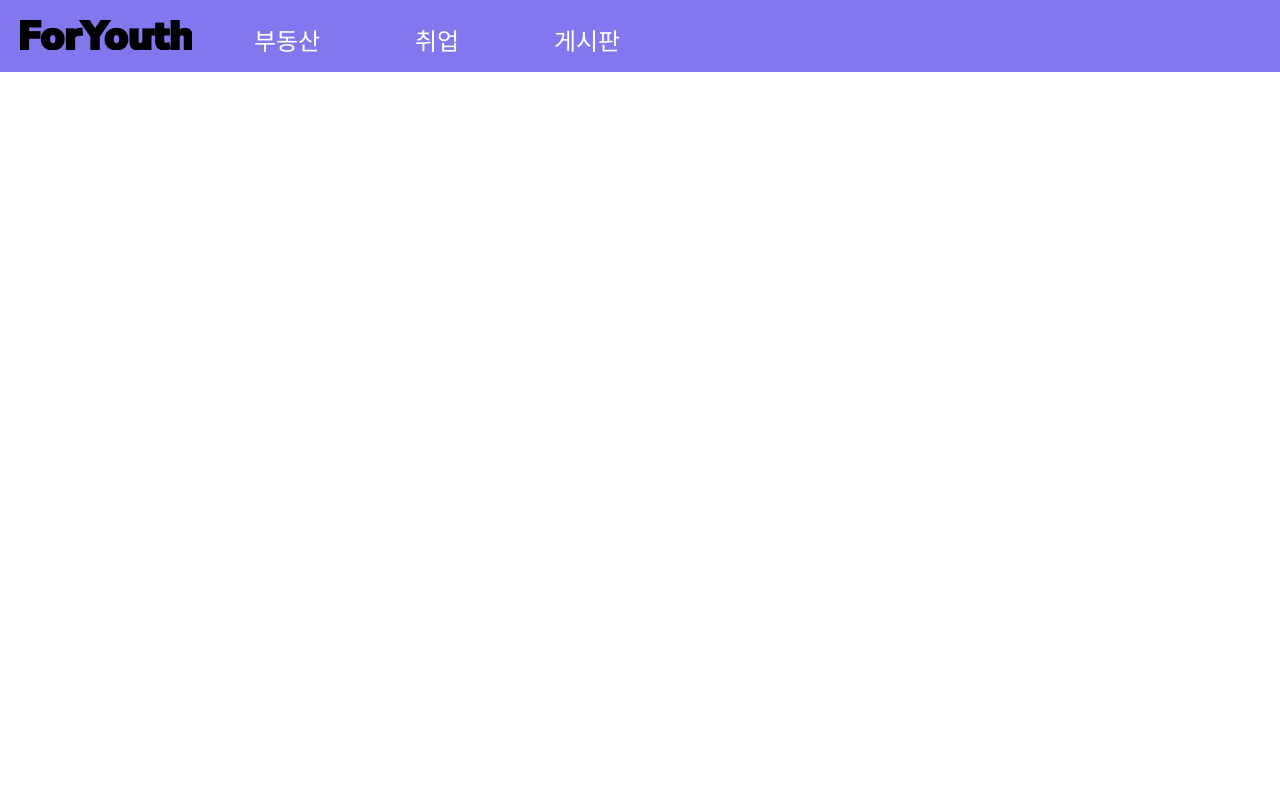
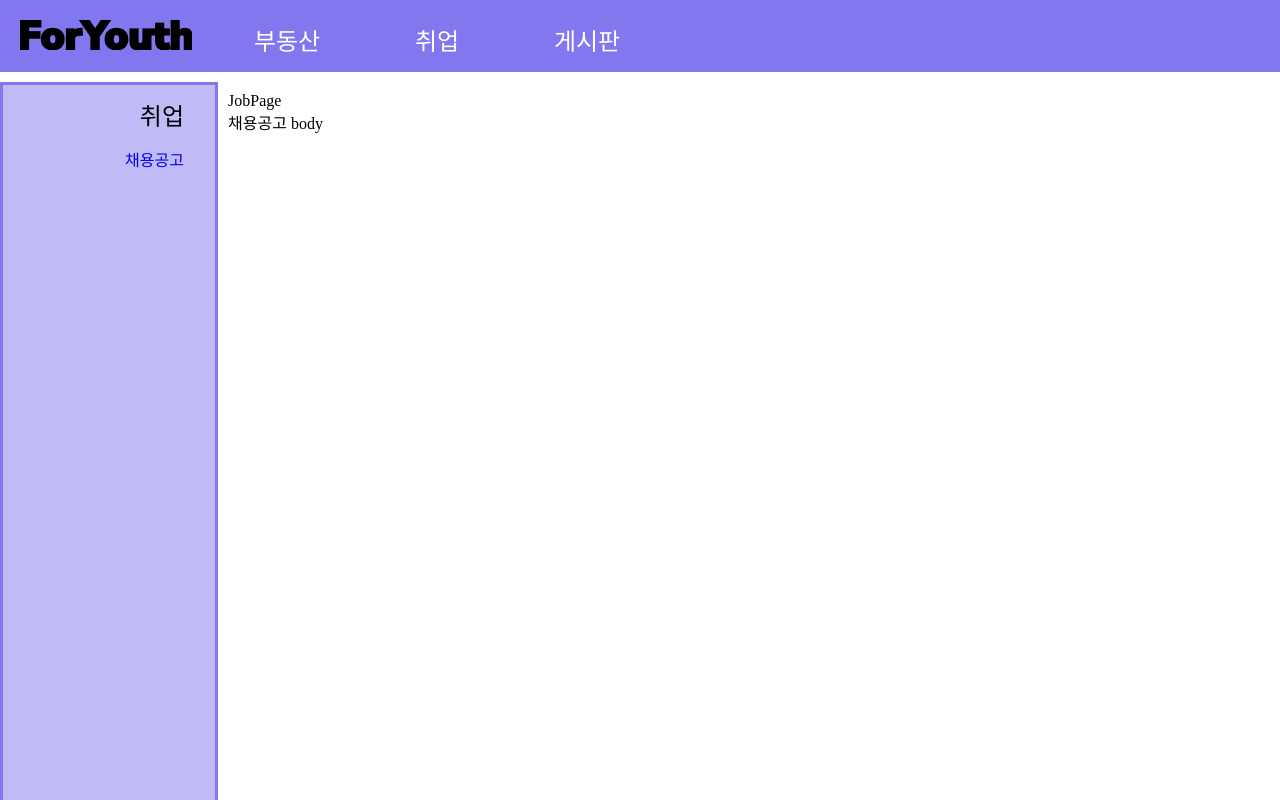
Before and after one commit to HaeBeach/ForYouth_Front, a Vue app: page /job/posting in a window 1280 px wide. Shown: the top 800 px of the page. Built offline with nearby package versions, Linux system fonts and the light colour scheme.

Commit message:
feat: modify web layout

```diff
--- /dev/null
+++ b/src/body/job/JobMainBody.vue
@@ -0,0 +1,11 @@
+<template>
+    <div>
+        job 메인
+    </div>
+</template>
+<script>
+
+</script>
+<style>
+
+</style>
--- /dev/null
+++ b/src/body/job/JobPostingBody.vue
@@ -0,0 +1,11 @@
+<template>
+    <div>
+        채용공고 body
+    </div>
+</template>
+<script>
+
+</script>
+<style>
+
+</style>
--- a/src/components/JobSidebar.vue
+++ b/src/components/JobSidebar.vue
@@ -3,7 +3,7 @@
     <div id="title">
       취업
     </div>
-    <a id="menu">
+    <a id="menu" href="/job/posting">
       채용공고
     </a>
   </div>
--- a/src/components/RealtySidebar.vue
+++ b/src/components/RealtySidebar.vue
@@ -3,13 +3,13 @@
         <div id="title">
             부동산
         </div>
-        <a id="menu" href="/realty/LH">
+        <a id="menu" href="/realty/lh">
             LH청약정보
         </a>
-        <a id="menu" href="/realty/SH">
+        <a id="menu" href="/realty/sh">
             SH청약정보
         </a>
-        <a id="menu" href="/realty/GH">
+        <a id="menu" href="/realty/gh">
             GH청약정보
         </a>
     </div>
--- a/src/views/JobPage.vue
+++ b/src/views/JobPage.vue
@@ -2,8 +2,9 @@
     <div id="sidebar">
         <JobSidebar/>
     </div>
-    <div>
+    <div id="body">
         JobPage
+        <router-view></router-view>
     </div>
 </template>
 <script>
@@ -20,4 +21,9 @@ export default {
     #sidebar {
         float: left;
     }
+    #body {
+        padding-left: 10px;
+        margin-top: 10px;
+        float: left;
+    }
 </style>
--- a/src/views/RealtyPage.vue
+++ b/src/views/RealtyPage.vue
@@ -2,7 +2,7 @@
     <div id="sidebar">
         <RealtySidebar/>
     </div>
-    <div>
+    <div id="body">
         Realty Page
         <router-view></router-view>
     </div>
@@ -21,4 +21,9 @@ export default {
     #sidebar {
         float: left;
     }
+    #body {
+        padding-left: 10px;
+        margin-top: 10px;
+        float: left;
+    }
 </style>
```
Also changed, not shown: src/router/router.js (+20 -8 lines), src/body/realty/GHBody.vue (renamed from src/body/GHBody.vue), src/body/realty/LHBody.vue (renamed from src/body/LHBody.vue), src/body/realty/RealtyMainBody.vue (renamed from src/body/RealtyMainBody.vue), src/body/realty/SHBody.vue (renamed from src/body/SHBody.vue).
